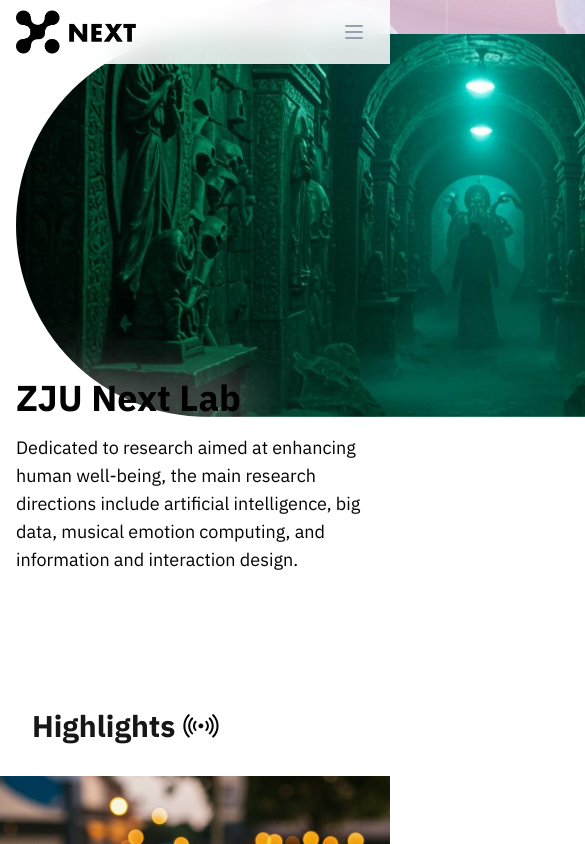
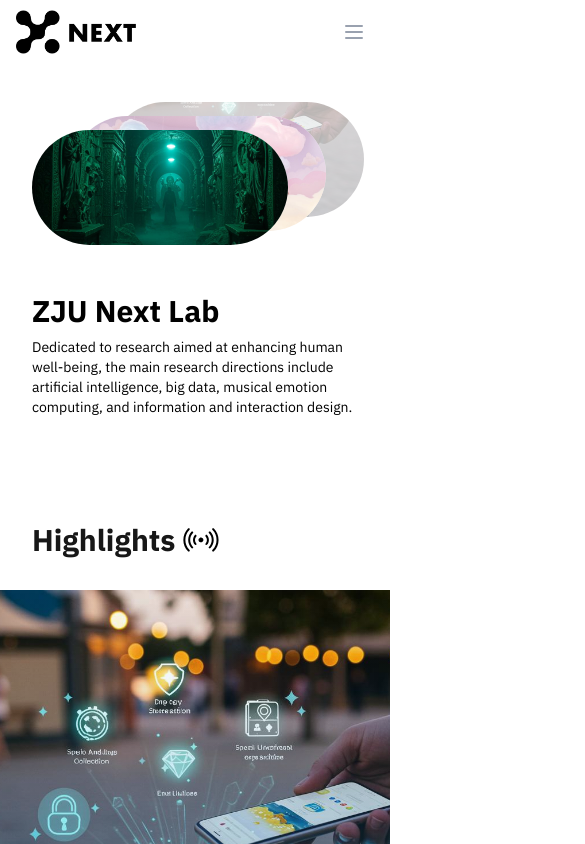
Before and after one commit to DocRace/nextlab-web, a Next.js app: page / in a window 390 px wide. Shown: the top 844 px of the page, 585 px wide, since content can reach past the window. Built offline with nearby package versions, Linux system fonts and the light colour scheme.

Commit message:
updated: ui on narrow screens

```diff
--- a/src/components/BannerOptimized.tsx
+++ b/src/components/BannerOptimized.tsx
@@ -6,6 +6,7 @@
 export default function Banner() {
   const [activeIndex, setActiveIndex] = useState(0);
   const [isTransitioning, setIsTransitioning] = useState(false);
+  const [windowWidth, setWindowWidth] = useState(0);
   const intervalRef = useRef<NodeJS.Timeout | null>(null);
 
   // 图片数据 - 使用本地图片而不是外部链接以提高性能
@@ -15,14 +16,93 @@
     '/images/project3.jpg'
   ];
 
+  // 动态计算胶囊尺寸和位置
+  const capsuleConfig = useMemo(() => {
+    if (windowWidth === 0) return { width: 300, height: 135, spacing: 40, offset: 15 };
+
+    // 定义断点
+    const minWidth = 320; // 最小屏幕宽度
+    const maxWidth = 1920; // 最大屏幕宽度
+    const mobileBreakpoint = 768; // 移动端断点
+
+    // 计算可用容器宽度（减去padding）
+    const containerWidth = Math.max(windowWidth - 32, minWidth - 32);
+
+    let capsuleWidth, capsuleHeight, spacing, offset;
+
+    if (windowWidth <= mobileBreakpoint) {
+      // 移动端：胶囊宽度为屏幕宽度的80%，但有最小和最大限制
+      const minCapsuleWidth = 250; // 最小胶囊宽度
+      const maxCapsuleWidth = Math.min(containerWidth * 0.8, 500); // 最大胶囊宽度
+
+      // 使用线性插值计算胶囊宽度
+      const progress = (windowWidth - minWidth) / (mobileBreakpoint - minWidth);
+      capsuleWidth = minCapsuleWidth + (maxCapsuleWidth - minCapsuleWidth) * progress;
+
+      // 保持宽高比
+      capsuleHeight = capsuleWidth * (135 / 300);
+
+      // 间距和偏移也随胶囊宽度变化
+      spacing = capsuleWidth * 0.15;
+      offset = spacing * 0.375;
+    } else {
+      // 桌面端：使用固定尺寸，但在断点处平滑过渡
+      const desktopCapsuleWidth = 855;
+      const desktopSpacing = 120;
+      const desktopOffset = 42;
+
+      // 在断点附近创建平滑过渡
+      const transitionRange = 200; // 过渡范围
+      const transitionProgress = Math.min((windowWidth - mobileBreakpoint) / transitionRange, 1);
+
+      // 从移动端最大值平滑过渡到桌面端固定值
+      const mobileMaxWidth = Math.min((mobileBreakpoint - 32) * 0.8, 500);
+      capsuleWidth = mobileMaxWidth + (desktopCapsuleWidth - mobileMaxWidth) * transitionProgress;
+      capsuleHeight = capsuleWidth * (383 / 855); // 使用桌面端比例
+
+      const mobileMaxSpacing = mobileMaxWidth * 0.15;
+      spacing = mobileMaxSpacing + (desktopSpacing - mobileMaxSpacing) * transitionProgress;
+
+      const mobileMaxOffset = mobileMaxSpacing * 0.375;
+      offset = mobileMaxOffset + (desktopOffset - mobileMaxOffset) * transitionProgress;
+    }
+
+    return {
+      width: Math.round(capsuleWidth),
+      height: Math.round(capsuleHeight),
+      spacing: Math.round(spacing),
+      offset: Math.round(offset)
+    };
+  }, [windowWidth]);
+
   // 位置样式配置 - 使用 useMemo 避免不必要的重新计算
   const positionStyles = useMemo(() => [
-    { transform: 'translate(0, 0)', zIndex: 30, opacity: 1 },         // 顶层
-    { transform: 'translate(120px, -42px)', zIndex: 20, opacity: 0.6 }, // 中间层 - 向上偏移，增加横向间距
-    { transform: 'translate(240px, -84px)', zIndex: 10, opacity: 0.3 }, // 底层 - 向上偏移，增加横向间距
-    { transform: 'translate(360px, -126px)', zIndex: 5, opacity: 0 },   // 隐藏层 - 向上偏移，增加横向间距
-    { transform: 'translate(-100%, 0)', zIndex: 1, opacity: 0 }        // 移出层
-  ], []);
+    {
+      transform: `translate(0, 0)`,
+      zIndex: 30,
+      opacity: 1
+    },         // 顶层
+    {
+      transform: `translate(${capsuleConfig.spacing}px, -${capsuleConfig.offset}px)`,
+      zIndex: 20,
+      opacity: 0.6
+    }, // 中间层
+    {
+      transform: `translate(${capsuleConfig.spacing * 2}px, -${capsuleConfig.offset * 2}px)`,
+      zIndex: 10,
+      opacity: 0.3
+    }, // 底层
+    {
+      transform: `translate(${capsuleConfig.spacing * 3}px, -${capsuleConfig.offset * 3}px)`,
+      zIndex: 5,
+      opacity: 0
+    },   // 隐藏层
+    {
+      transform: 'translate(-100%, 0)',
+      zIndex: 1,
+      opacity: 0
+    }        // 移出层
+  ], [capsuleConfig]);
 
   // 使用 useCallback 优化函数定义
   const goToNext = useCallback(() => {
@@ -46,17 +126,37 @@
     };
   }, [goToNext]);
 
+  // 监听窗口大小变化
+  useEffect(() => {
+    const handleResize = () => {
+      setWindowWidth(window.innerWidth);
+    };
+
+    // 初始化窗口宽度
+    handleResize();
+
+    window.addEventListener('resize', handleResize);
+    return () => window.removeEventListener('resize', handleResize);
+  }, []);
+
   // 计算当前显示的位置 - 使用 useMemo 避免不必要的重新计算
   const currentPositions = useMemo(() => [0, 1, 2, 3], []);
 
   return (
-    <div className="relative w-full h-[500px] my-8 mt-20">
-      <div className="absolute inset-0 -mx-4 sm:-mx-6 lg:-mx-8 xl:-mx-8">
+    <div
+      className="relative w-full my-8 mt-20"
+      style={{
+        height: windowWidth === 0 ? 300 :
+               windowWidth <= 768 ? 300 + (windowWidth - 320) * 0.2 :
+               Math.min(500, 300 + (768 - 320) * 0.2 + (windowWidth - 768) * 0.1)
+      }}
+    >
+      <div className="absolute inset-0">
         <div className="max-w-[1920px] mx-auto px-4 sm:px-6 lg:px-8 xl:px-8 h-full">
           <div className="grid h-full items-center grid-cols-1 md:grid-cols-2 gap-6">
             {/* 左侧胶囊区域 */}
-            <div className="flex items-center justify-start h-full">
-              <div className="relative" style={{ transform: 'translateY(-180px)' }}>
+            <div className="flex items-center justify-start h-full pl-0">
+              <div className="relative" style={{ transform: `translateY(-${capsuleConfig.offset * 4}px)` }}>
                 {/* 渲染四个位置的胶囊 */}
                 {currentPositions.map((pos) => {
                   // 计算当前位置应该显示的图片索引
@@ -80,21 +180,24 @@
                     style = positionStyles[pos];
                   }
 
+                  // 使用动态计算的transform
+                  const transform = style.transform;
+
                   return (
                     <div
                       key={`${pos}-${imageIndex}`}
                       className="absolute transition-all duration-1000 ease-in-out will-change-transform"
                       style={{
-                        width: '855px',
-                        height: '383px',
+                        width: capsuleConfig.width,
+                        height: capsuleConfig.height,
                         borderRadius: '9999px',
                         backgroundColor: 'white',
-                        transform: style.transform,
+                        transform: transform,
                         zIndex: style.zIndex,
                         overflow: 'hidden',
                         backfaceVisibility: 'hidden',
                         WebkitBackfaceVisibility: 'hidden',
-                        WebkitTransform: style.transform,
+                        WebkitTransform: transform,
                         WebkitPerspective: 1000,
                         perspective: 1000,
                         willChange: 'transform, opacity'
@@ -125,10 +228,10 @@
 
             {/* 右侧文字区域 */}
             <div className="z-40">
-              <h1 className="text-4xl md:text-6xl font-bold text-black mb-4 [text-shadow:_0_0_42px_rgba(255,255,255,1),_0_0_82px_rgba(255,255,255,0.95),_0_0_122px_rgba(255,255,255,0.9)]">
+              <h1 className="text-3xl md:text-6xl font-bold text-black mb-2 md:mb-4 [text-shadow:_0_0_42px_rgba(255,255,255,1),_0_0_82px_rgba(255,255,255,0.95),_0_0_122px_rgba(255,255,255,0.9)]">
                 ZJU Next Lab
               </h1>
-              <p className="text-black text-lg md:text-xl [text-shadow:_0_0_42px_rgba(255,255,255,1),_0_0_82px_rgba(255,255,255,1),_0_0_122px_rgba(255,255,255,1),_0_0_162px_rgba(255,255,255,0.95),_0_0_202px_rgba(255,255,255,0.9)]">
+              <p className="text-black text-sm md:text-xl [text-shadow:_0_0_42px_rgba(255,255,255,1),_0_0_82px_rgba(255,255,255,1),_0_0_122px_rgba(255,255,255,1),_0_0_162px_rgba(255,255,255,0.95),_0_0_202px_rgba(255,255,255,0.9)]">
                 Dedicated to research aimed at enhancing human well-being,
                 the main research directions include artificial intelligence, big
                 data, musical emotion computing, and information and
--- a/src/components/Navbar.tsx
+++ b/src/components/Navbar.tsx
@@ -21,7 +21,7 @@
   return (
     <header className="sticky top-0 z-50 w-full">
       <div
-        className="absolute inset-0"
+        className="absolute inset-0 px-4 sm:px-6 lg:px-8 xl:px-8"
         style={{
           backgroundColor: 'rgba(255, 255, 255, 0.85)',
           backdropFilter: 'blur(12px)',
@@ -33,7 +33,7 @@
       <div className="relative max-w-[1920px] mx-auto px-4 sm:px-6 lg:px-8 xl:px-8">
         <div className="flex h-16 items-center">
           <div className="flex-shrink-0 flex items-center">
-            <Link href="/" className="flex items-center">
+            <Link href="/" className="flex items-center m-0 p-0">
               <Image
                 src="/images/next-lab-logo.png"
                 alt="Next Lab Logo"
@@ -98,36 +98,57 @@
         </div>
       </div>
 
-      {/* Mobile menu, show/hide based on menu state */}
-      <div className={`${isOpen ? 'block' : 'hidden'} lg:hidden`}>
-        <div className="pt-2 pb-3 space-y-1">
+      {/* Mobile menu dropdown */}
+      <div className={`${isOpen ? 'block' : 'hidden'} lg:hidden absolute top-full left-0 right-0 z-50`}>
+        <div
+          className="py-2 space-y-1 shadow-lg"
+          style={{
+            backgroundColor: 'rgba(255, 255, 255, 0.95)',
+            backdropFilter: 'blur(12px)',
+            WebkitBackdropFilter: 'blur(12px)',
+            borderTop: '1px solid rgba(0, 0, 0, 0.1)',
+            borderBottom: '1px solid rgba(0, 0, 0, 0.1)'
+          }}
+        >
+          <Link
+            href="/"
+            className="block px-4 py-3 text-base font-medium text-gray-700 hover:text-gray-900 hover:bg-gray-50 transition-colors"
+            onClick={() => setIsOpen(false)}
+          >
+            Home
+          </Link>
           <Link
             href="/publications"
-            className="block px-3 py-2 text-base font-medium text-gray-700 hover:text-blue-600 hover:bg-gray-50"
+            className="block px-4 py-3 text-base font-medium text-gray-700 hover:text-blue-600 hover:bg-gray-50 transition-colors"
+            onClick={() => setIsOpen(false)}
           >
             Publications
           </Link>
           <Link
-            href="/research"
-            className="block px-3 py-2 text-base font-medium text-gray-700 hover:text-green-600 hover:bg-gray-50"
+            href="/researches"
+            className="block px-4 py-3 text-base font-medium text-gray-700 hover:text-green-600 hover:bg-gray-50 transition-colors"
+            onClick={() => setIsOpen(false)}
           >
-            Research
+            Researches
           </Link>
           <Link
-            href="/course"
-            className="block px-3 py-2 text-base font-medium text-gray-700 hover:text-purple-600 hover:bg-gray-50"
+            href="/courses"
+            className="block px-4 py-3 text-base font-medium text-gray-700 hover:text-purple-600 hover:bg-gray-50 transition-colors"
+            onClick={() => setIsOpen(false)}
           >
             Courses
           </Link>
           <Link
             href="/team"
-            className="block px-3 py-2 text-base font-medium text-gray-700 hover:text-orange-600 hover:bg-gray-50"
+            className="block px-4 py-3 text-base font-medium text-gray-700 hover:text-orange-600 hover:bg-gray-50 transition-colors"
+            onClick={() => setIsOpen(false)}
           >
             Team
           </Link>
           <Link
             href="/contact"
-            className="block px-3 py-2 text-base font-medium text-gray-700 hover:text-gray-900 hover:bg-gray-50"
+            className="block px-4 py-3 text-base font-medium text-gray-700 hover:text-gray-900 hover:bg-gray-50 transition-colors"
+            onClick={() => setIsOpen(false)}
           >
             Contact
           </Link>
```
Also changed, not shown: src/app/page.tsx (+10 -10 lines).
